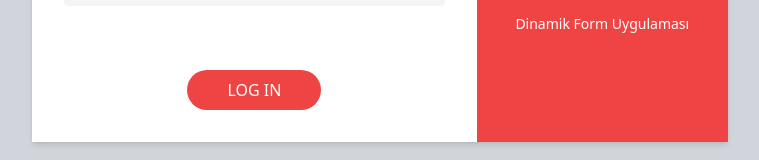
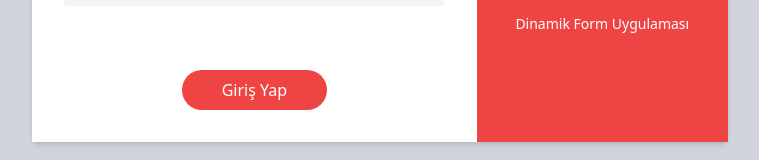
Before and after one commit to bugraakgun/Fimple-React-Training, a React (Create React App) app: page /giris in a window 1280 px wide. Shown: the part 432-592 px from the top of the page, without its empty margins (260-1019 px from the left). Built offline with nearby package versions, Linux system fonts and the light colour scheme; no server answers.

Commit message:
some changes localization and design

```diff
--- a/src/components/ApplicationManage.jsx
+++ b/src/components/ApplicationManage.jsx
@@ -52,7 +52,7 @@ export default function ApplicationManage({ basvuruNo }) {
       <BreadCrumb className="p-3 border border-gray-700 rounded-lg" />
       {value && (
         <div className="flex flex-col justify-center items-center py-10 gap-3 ">
-          <div className="px-5 grid md:grid-cols-2 items-center w-full">
+          <div className="px-5 flex flex-col items-center w-full">
             <div className="flex flex-col items-center break-all">
               <span className="p-2 hover:bg-gray-200 transition-all">
                 <strong>İsim Soyisim:</strong> {value.name} - {value.surname}
@@ -84,7 +84,7 @@ export default function ApplicationManage({ basvuruNo }) {
                 {getFormattedDate(value.createAt)}
               </span>
             </div>
-            <div className="lg:w-2/3">
+            <div className="lg:w-1/3">
               <ImageView imageUrl={value.imageUrl} />
             </div>
           </div>
--- a/src/pages/Login.jsx
+++ b/src/pages/Login.jsx
@@ -67,7 +67,7 @@ export default function Login() {
             type="submit"
             className="bg-red-500 text-white py-2 px-10 rounded-full font-medium hover:bg-red-400 transition-all mt-12"
           >
-            LOG IN
+            Giriş Yap
           </button>
         </form>
 
```
